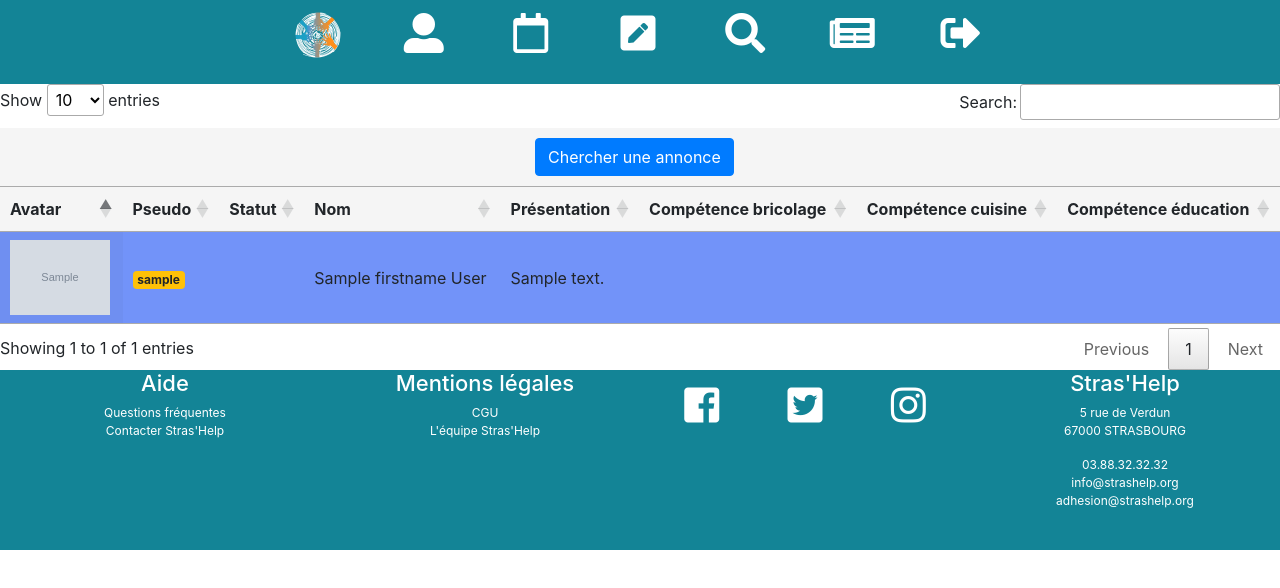
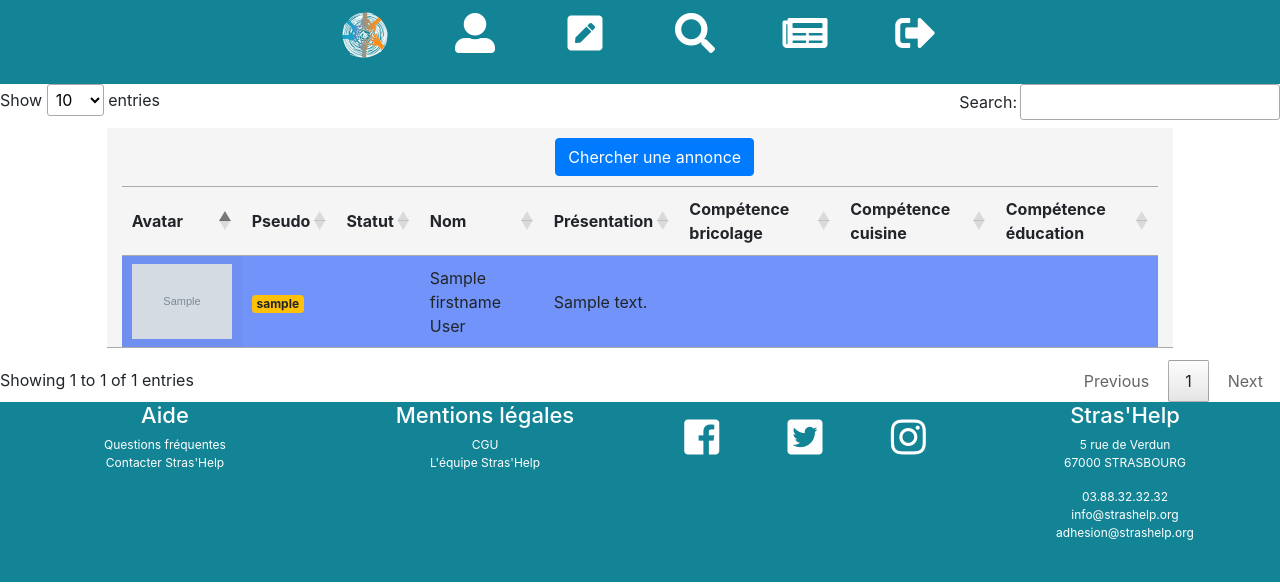
Before and after one commit to eFrederic67/Strashelp, a PHP site: template src/View/Searchuser/user.html.twig in a window 1280 px wide. Shown: the top 588 px of the page. Run offline with PHP 8.4, Linux system fonts and the light colour scheme; the template is opened without the code that fills it: most values are stand-ins (such as "Sample title", 1, 10 or a date in 2020); grey boxes marked "Sample" are stand-in pictures; some libraries are stand-ins or nearby versions.

Commit message:
Finalisation

```diff
--- a/src/View/Blog/listeGestion.html.twig
+++ b/src/View/Blog/listeGestion.html.twig
@@ -3,7 +3,7 @@
 {% block content %}
 <div class="mt-4"></div>
 {% if session['Auth'].admin == 1 %}
-    <table id="myTable" class="display mt-4" style="width:100%; background: whitesmoke">
+    <table id="myTable" class="display mt-4 offset-md-1 col-md-10 col-12 my-2" style="width:100%; background: whitesmoke">
         <thead>
         <tr>
             <th>id</th>
--- a/src/View/HeaderFooter/header.html.twig
+++ b/src/View/HeaderFooter/header.html.twig
@@ -1,7 +1,7 @@
 <div class="background">
     <nav>
     <ul class="font-icon-example justify-content-around">
-        <li class="item home text-white"><a href="/Home/index"><img class="logoHeader" src="/assets/images/logo.png"><span>ACCUEIL</span></a></li>
+        <li class="item home text-white"><a href="/Home/index"><img class="logoHeader" src="/assets/images/logo.png"><br/><span>ACCUEIL</span></a></li>
         <li class="item profile dropdown text-white">
             <a href="#" data-toggle="dropdown" aria-haspopup="true" id="iconMenu"><i class="fas fa-user-alt nav-item dropdown account text-white" aria-expanded="true" title="Mon compte"></i>
                 <span>MON COMPTE</span>
@@ -13,7 +13,6 @@
                 </div>
             </a>
         </li>
-        <li class="item statistics text-white"><a href="#"><i class="far fa-calendar text-white"></i><span>CALENDRIER</span></a></li>
         <li class="item search text-white"><a href="/Search/addPost"><i class="fas fa-pencil-square text-white"></i><span>NOUVEAU</span></a></li>
         <li class="item search text-white">
             <a href="#" data-toggle="dropdown" aria-haspopup="true" id="iconMenu"><i class="fas fa-search nav-item dropdown account text-white" aria-expanded="true" title="Recherche"></i>
--- a/src/View/Search/search.html.twig
+++ b/src/View/Search/search.html.twig
@@ -1,7 +1,7 @@
 {% extends 'layout.html.twig' %}
 {% block title %}Rechercher une annonce{% endblock %}
 {% block content %}
-    <table id="myTable" class="display" style="width:100%; background: whitesmoke">
+    <table id="myTable" class="display offset-md-1 col-md-10 col-12 my-2" style="width:100%; background: whitesmoke">
         <thead>
         <tr>
             {% if session['Auth'].admin == 1 %}
@@ -27,13 +27,13 @@
         <tbody style="background: #7597ff">
         {% for searchid in search %}
             <tr>
-                <td ><a href="/Search/Posts/{{ searchid.post_id }}" class="badge badge-warning"> {{ searchid.title }}</a></td>
+                <td ><a href="/Search/Posts/{{ searchid.post_id }}" class="badge badge-warning" title="Annonce {{ searchid.title }}"> {{ searchid.title }}</a></td>
                 <td >{{ searchid.start_day }}</td>
                 <td >{{ searchid.start_hour }}</td>
                 <td >{{ searchid.end_hour }}</td>
                 <td ><a href="/profile/profile/{{ searchid.id }}" class="badge badge-warning">{{ searchid.login }}</a></td>
                 {% if session['Auth'].admin == 1 %}
-                <td class="text-center" ><a href="/Search/editPost/{{ searchid.post_id }}" class="far fa-edit"></a>&nbsp;<a href="/Search/delPost/{{ searchid.post_id }}" class="far fa-trash-alt"></a></td>
+                <td class="text-center" ><a href="/Search/editPost/{{ searchid.post_id }}" class="far fa-edit" title="Profil de {{ searchid.login }}"></a>&nbsp;<a href="/Search/delPost/{{ searchid.post_id }}" class="far fa-trash-alt"></a></td>
                 {% endif %}
             </tr>
         {% endfor %}
--- a/src/View/Searchuser/user.html.twig
+++ b/src/View/Searchuser/user.html.twig
@@ -2,7 +2,7 @@
 {% block title %}Recherche d'utilisateur{% endblock %}
 {% block content %}
 
-    <table id="myTable" class="display" style="width:100%; background: whitesmoke">
+    <table id="myTable" class="display offset-md-1 col-md-10 col-12 my-2" style="width:100%; background: whitesmoke">
         <thead>
         <tr>
             {% if session['Auth'].admin == 1 %}
```
